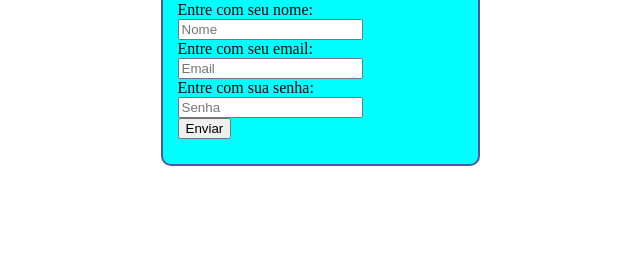
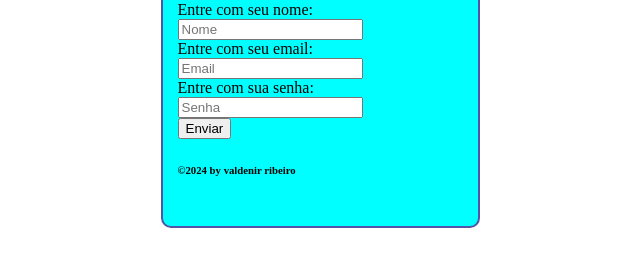
Before and after one commit to valdenirdmribeiro/teste_git, a plain HTML site: page index.html in a window 1280 px wide. Shown: the part 89-356 px from the top of the page, without its empty margins (320-960 px from the left). Drawn offline with Linux system fonts and the light colour scheme.

Commit message:
terceiro commit

```diff
--- a/index.html
+++ b/index.html
@@ -24,7 +24,7 @@
         </label><br>
         <input type="submit" value="Enviar">
     </form>
-
+    <h6>&copy;2024 by valdenir ribeiro</h6>
     </div>
 </body>
 </html>
```
